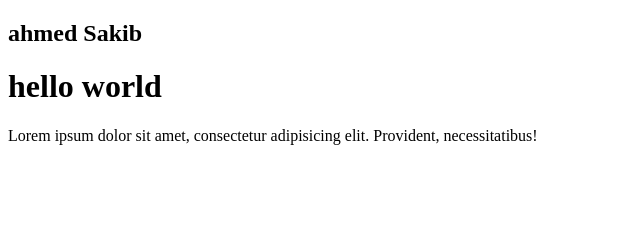
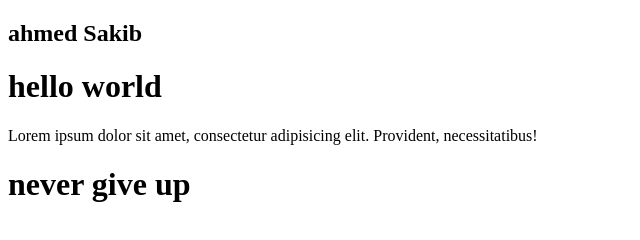
Before and after one commit to dev-ahmed-sakib/second-web-personal, a plain HTML site: page index.html in a window 1280 px wide. Shown: the whole page, without its empty margins (0-640 px from the left). Drawn offline with Linux system fonts and the light colour scheme.

Commit message:
some chanes

```diff
--- a/index.html
+++ b/index.html
@@ -10,5 +10,6 @@
     <h2>ahmed Sakib</h2>
     <h1>hello world</h1>
     <p>Lorem ipsum dolor sit amet, consectetur adipisicing elit. Provident, necessitatibus!</p>
+    <h1>never give up</h1>
 </body>
 </html>
```
